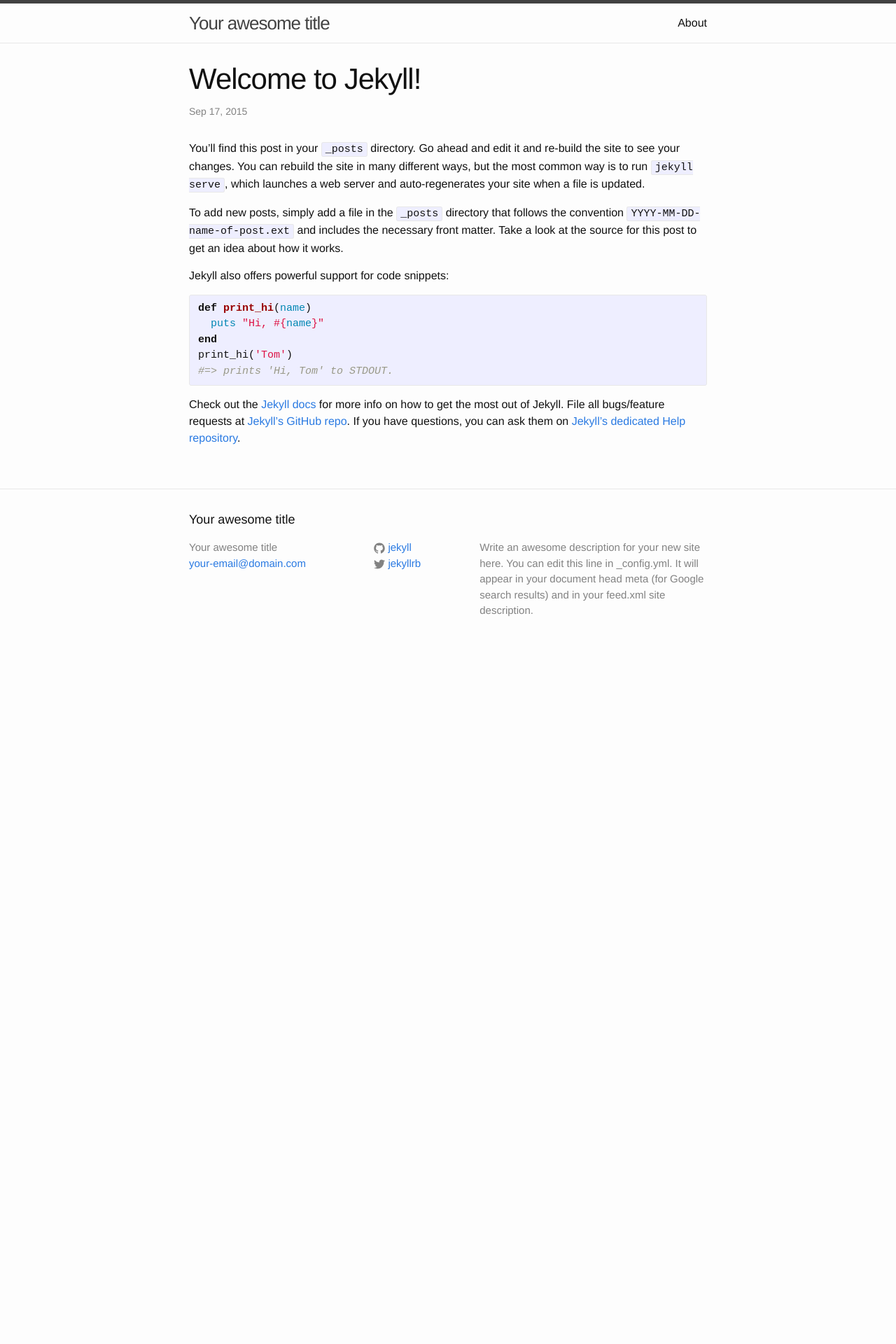
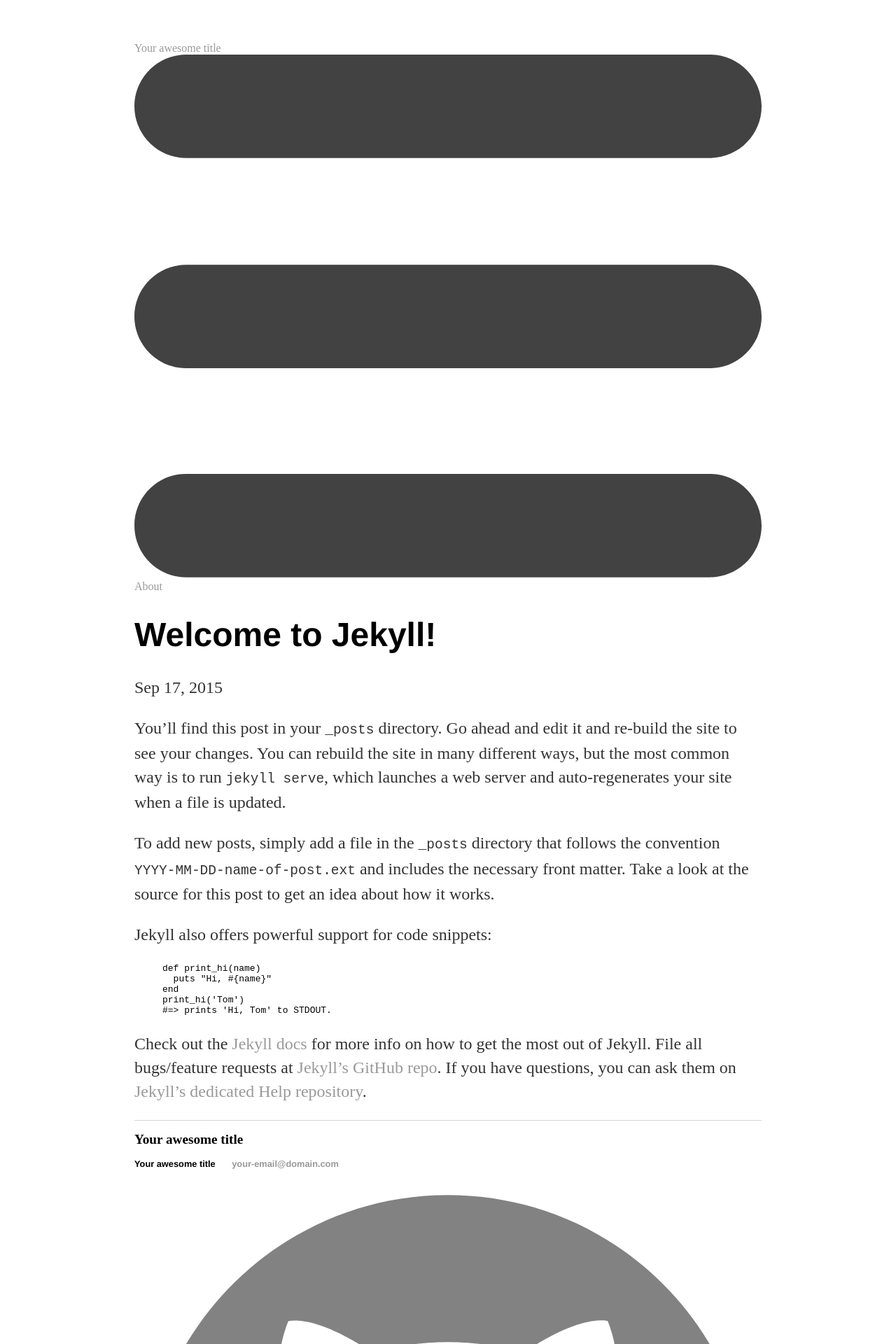
Before and after one commit to juanpinzon/juanpinzon.github.io, a Jekyll site: the page built from _posts/2015-09-17-welcome-to-jekyll.markdown, in a window 1280 px wide. Shown: the top 1920 px of the page at 70% size. Built offline with Jekyll 4.4.1, drawn with Linux system fonts in a browser that asks for light colours; before the commit the page ends 944 px from its top, so only the background shows below that.

Commit message:
Update main.scss

```diff
--- a/css/main.scss
+++ b/css/main.scss
@@ -3,50 +3,46 @@
 ---
 @charset "utf-8";
 
-
-
-// Our variables
-$base-font-family: Helvetica, Arial, sans-serif;
-$base-font-size:   16px;
-$small-font-size:  $base-font-size * 0.875;
-$base-line-height: 1.5;
-
-$spacing-unit:     30px;
-
-$text-color:       #111;
-$background-color: #fdfdfd;
-$brand-color:      #2a7ae2;
-
-$grey-color:       #828282;
-$grey-color-light: lighten($grey-color, 40%);
-$grey-color-dark:  darken($grey-color, 25%);
-
-// Width of the content area
-$content-width:    800px;
-
-$on-palm:          600px;
-$on-laptop:        800px;
-
-
-
-// Using media queries with like this:
-// @include media-query($on-palm) {
-//     .wrapper {
-//         padding-right: $spacing-unit / 2;
-//         padding-left: $spacing-unit / 2;
-//     }
-// }
-@mixin media-query($device) {
-    @media screen and (max-width: $device) {
-        @content;
-    }
+body {
+    margin: 60px auto;
+    width: 70%;
+}
+nav ul, footer ul {
+    font-family:'Helvetica', 'Arial', 'Sans-Serif';
+    padding: 0px;
+    list-style: none;
+    font-weight: bold;
+}
+nav ul li, footer ul li {
+    display: inline;
+    margin-right: 20px;
+}
+a {
+    text-decoration: none;
+    color: #999;
+}
+a:hover {
+    text-decoration: underline;
+}
+h1 {
+    font-size: 3em;
+    font-family:'Helvetica', 'Arial', 'Sans-Serif';
+}
+p {
+    font-size: 1.5em;
+    line-height: 1.4em;
+    color: #333;
+}
+footer {
+    border-top: 1px solid #d5d5d5;
+    font-size: .8em;
 }
 
+ul.posts {
+    margin: 20px auto 40px;
+    font-size: 1.5em;
+}
 
-
-// Import partials from `sass_dir` (defaults to `_sass`)
-@import
-        "base",
-        "layout",
-        "syntax-highlighting"
-;
+ul.posts li {
+    list-style: none;
+}
```
